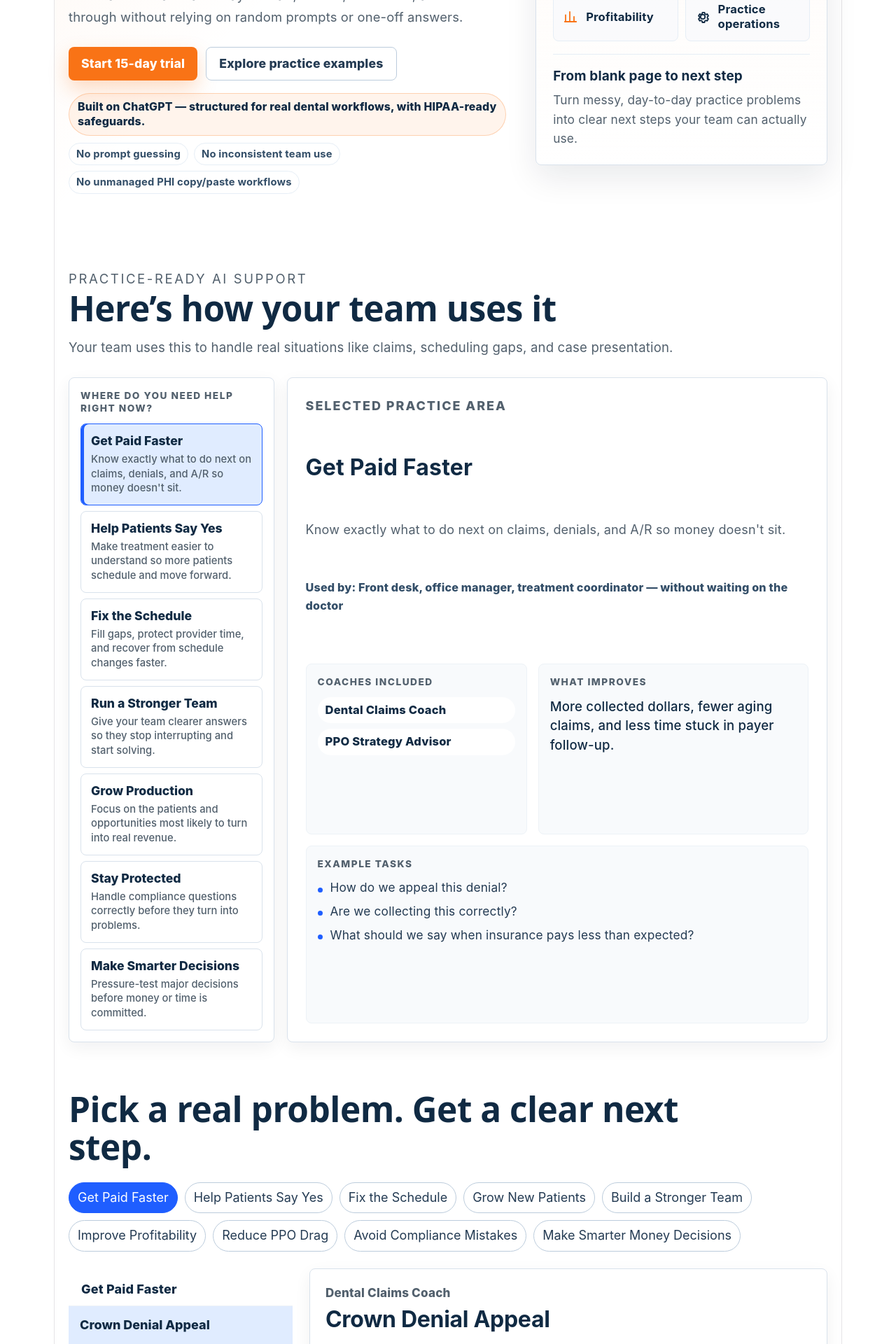
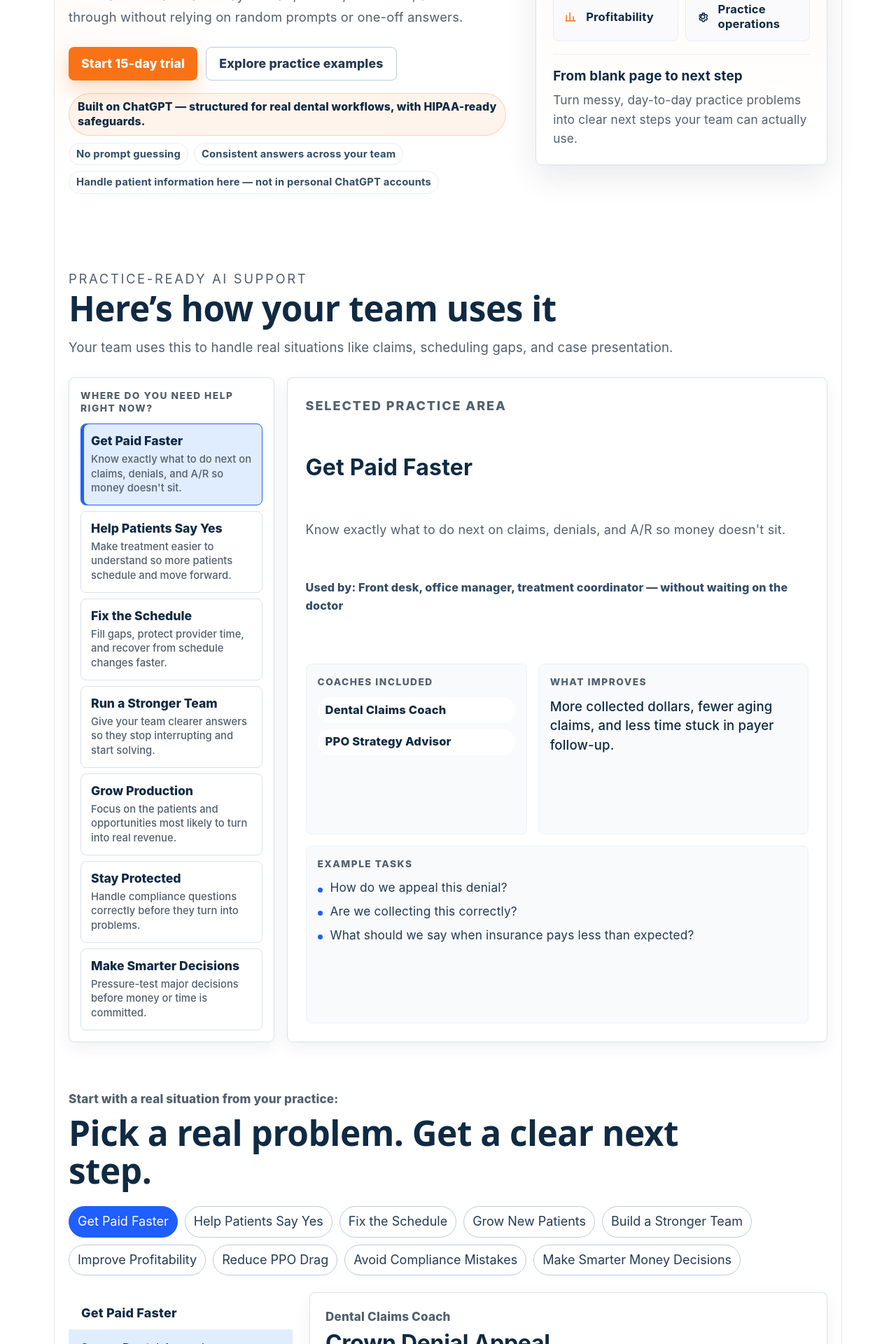
Before and after one commit to jeremyphelps-SP/smarterpractice-site, a React (Vite) app: page / in a window 1280 px wide. Shown: the part 500-2420 px from the top of the page at 70% size. Built offline with nearby package versions, Linux system fonts and the light colour scheme.

Commit message:
Homepage: clarify differentiation and clean top-page messaging

```diff
--- a/src/components/AIImageStudio.jsx
+++ b/src/components/AIImageStudio.jsx
@@ -104,7 +104,7 @@ export default function AIImageStudio() {
   return (
     <section className="ai-studio" aria-labelledby="ai-studio-title">
       <p className="ai-studio__section-bridge">
-        Here&rsquo;s what this looks like inside a real practice
+        Here&rsquo;s one way practices are already using this
       </p>
       <div className="ai-studio__intro">
         <p className="ai-studio__eyebrow">REAL PRACTICE EXAMPLE</p>
--- a/src/components/CoachScenarioMatrix.jsx
+++ b/src/components/CoachScenarioMatrix.jsx
@@ -619,6 +619,9 @@ export default function CoachScenarioMatrix({ selectedChallenge = null }) {
   return (
     <main className="scenario-matrix">
       <section className="scenario-matrix__intro">
+        <p className="scenario-matrix__bridge">
+          Start with a real situation from your practice:
+        </p>
         <h2 className="scenario-matrix__title">
           Pick a real problem. Get a clear next step.
         </h2>
@@ -643,12 +646,7 @@ export default function CoachScenarioMatrix({ selectedChallenge = null }) {
               onClick={() => handleCategorySelect(category)}
               aria-pressed={isSelected}
               className="scenario-matrix__category-button"
-              style={{
-                ...buttonResetStyle,
-                border: isSelected ? "1px solid #1f5eff" : "1px solid #bcccdc",
-                background: isSelected ? "#1f5eff" : "#ffffff",
-                color: isSelected ? "#ffffff" : "#243b53",
-              }}
+              style={buttonResetStyle}
             >
               {category}
             </button>
@@ -664,7 +662,7 @@ export default function CoachScenarioMatrix({ selectedChallenge = null }) {
           <h3 className="scenario-matrix__list-title">
             {activeCategory}
           </h3>
-          <div style={{ display: "grid", gap: "1px", background: "#edf2f7" }}>
+          <div className="scenario-matrix__scenario-list-items">
             {selectedScenarios.map((scenario) => {
               const isSelected = scenario.id === selectedScenario?.id;
 
@@ -673,12 +671,8 @@ export default function CoachScenarioMatrix({ selectedChallenge = null }) {
                   key={scenario.id}
                   type="button"
                   onClick={() => setSelectedScenarioId(scenario.id)}
-                  style={{
-                    ...buttonResetStyle,
-                    border: 0,
-                    background: isSelected ? "#e0ecff" : "#ffffff",
-                    fontWeight: isSelected ? 800 : 600,
-                  }}
+                  aria-pressed={isSelected}
+                  style={buttonResetStyle}
                   className="scenario-matrix__scenario-button"
                 >
                   {getDisplayScenarioTitle(scenario.scenarioTitle)}
--- a/src/components/Hero.css
+++ b/src/components/Hero.css
@@ -176,7 +176,7 @@
 .homepage-hero__trust-block {
   display: grid;
   gap: 10px;
-  max-width: 660px;
+  max-width: 680px;
   margin: 18px 0 0;
 }
 
@@ -272,8 +272,8 @@
 
 .homepage-hero__area-icon svg {
   display: block;
-  width: 24px;
-  height: 24px;
+  width: 20px;
+  height: 20px;
 }
 
 .homepage-hero__area-icon--accent {
--- a/src/components/Hero.jsx
+++ b/src/components/Hero.jsx
@@ -151,13 +151,16 @@ export default function Hero() {
             aria-label="Smarter Practice AI trust and differentiation"
           >
             <p className="homepage-hero__trust-note">
-              Built on ChatGPT — structured for real dental workflows, with
-              HIPAA-ready safeguards.
+              Built on ChatGPT &mdash; structured for real dental workflows,
+              with HIPAA-ready safeguards.
             </p>
             <ul className="homepage-hero__trust-list">
               <li>No prompt guessing</li>
-              <li>No inconsistent team use</li>
-              <li>No unmanaged PHI copy/paste workflows</li>
+              <li>Consistent answers across your team</li>
+              <li>
+                Handle patient information here &mdash; not in personal ChatGPT
+                accounts
+              </li>
             </ul>
           </div>
         </div>
--- a/src/components/TrialCTA.jsx
+++ b/src/components/TrialCTA.jsx
@@ -48,8 +48,7 @@ export default function TrialCTA({ selectedChallenge = null }) {
       <div className="trial-cta__inner">
         <div>
           <h2 id="trial-cta-title">
-            Start with one real problem in your practice&mdash;and fix it this
-            week.
+            Fix one real problem in your practice this week.
           </h2>
           <p>
             Start your 15-day trial with a real workflow your team is dealing
--- a/src/index.css
+++ b/src/index.css
@@ -130,6 +130,13 @@ code {
   text-align: left;
 }
 
+.scenario-matrix__bridge {
+  margin: 0 0 8px;
+  color: #52606d;
+  font-size: 0.95rem;
+  font-weight: 800;
+}
+
 .scenario-matrix__title {
   max-width: 900px;
   margin: 0 0 12px;
@@ -170,11 +177,20 @@ code {
 }
 
 .scenario-matrix__category-button {
+  border: 1px solid #bcccdc;
   border-radius: 999px;
+  background: #ffffff;
+  color: #243b53;
   padding: 8px 12px;
   font-size: 0.92rem;
   font-weight: 700;
   line-height: 1.25;
+}
+
+.scenario-matrix__category-button[aria-pressed="true"] {
+  border-color: #1f5eff;
+  background: #1f5eff;
+  color: #ffffff;
 }
 
 .scenario-matrix__layout {
@@ -208,6 +224,12 @@ code {
   line-height: 1.3;
 }
 
+.scenario-matrix__scenario-list-items {
+  display: grid;
+  gap: 1px;
+  background: #edf2f7;
+}
+
 .scenario-matrix__scenario-button {
   width: 100%;
   padding: 14px 16px;
@@ -218,6 +240,12 @@ code {
   line-height: 1.35;
   text-align: left;
   cursor: pointer;
+  font-weight: 600;
+}
+
+.scenario-matrix__scenario-button[aria-pressed="true"] {
+  background: #e0ecff;
+  font-weight: 800;
 }
 
 .scenario-matrix__detail-card {
@@ -428,6 +456,7 @@ code {
   }
 
   .scenario-matrix__intro-text,
+  .scenario-matrix__bridge,
   .scenario-matrix__coach,
   .scenario-matrix__body,
   .scenario-matrix__recommendation,
@@ -455,17 +484,22 @@ code {
   }
 
   .scenario-matrix__list-title,
+  .scenario-matrix__scenario-list-items,
   .scenario-matrix__details-panel {
     border-color: #2e303a;
   }
 
+  .scenario-matrix__scenario-list-items {
+    background: #2e303a;
+  }
+
   .scenario-matrix__scenario-button {
-    background: transparent;
+    background: #1a1d24;
     color: #e5e7eb;
   }
 
   .scenario-matrix__scenario-button[aria-pressed="true"] {
-    background: #1e293b;
+    background: #172554;
     color: #f9fafb;
   }
 
```
